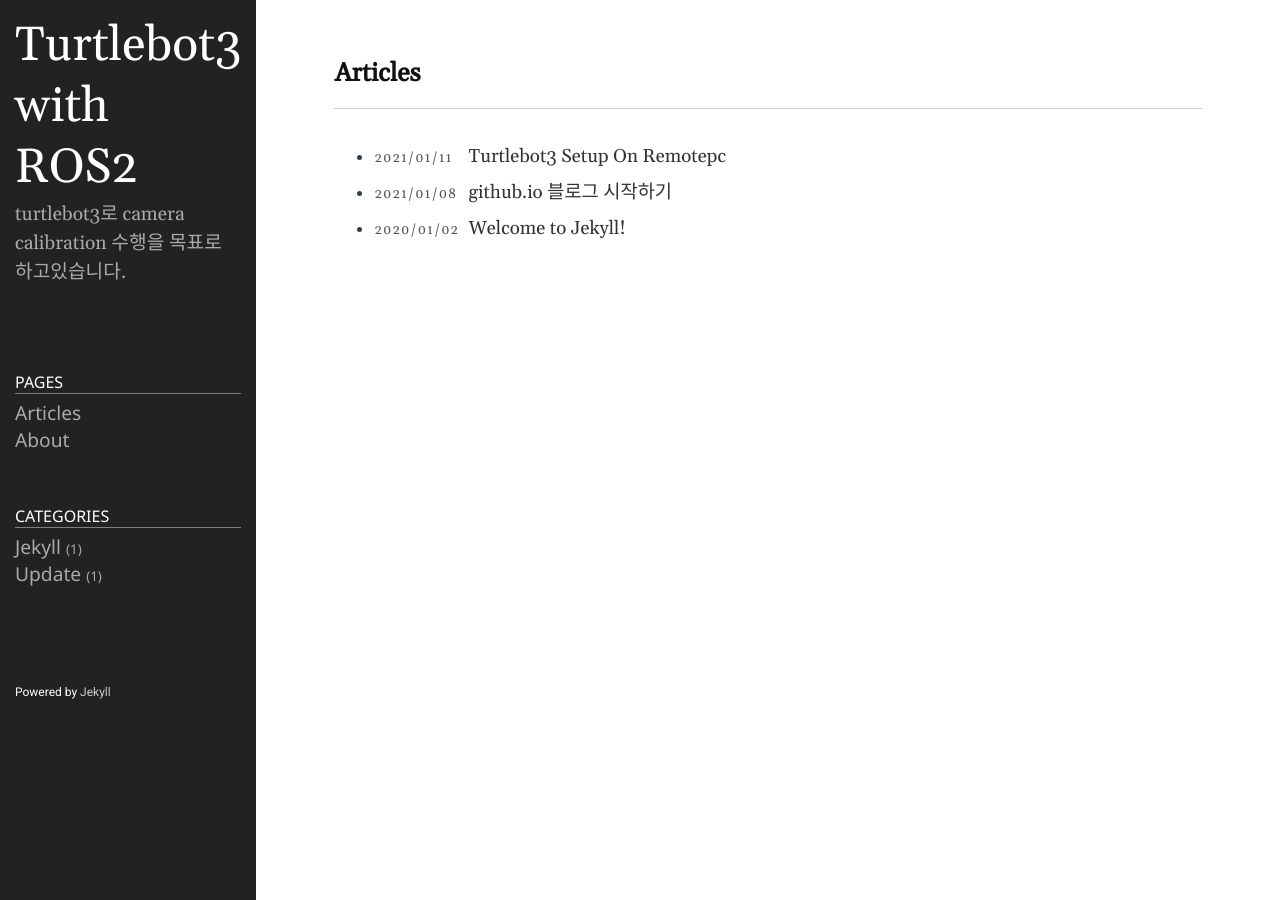
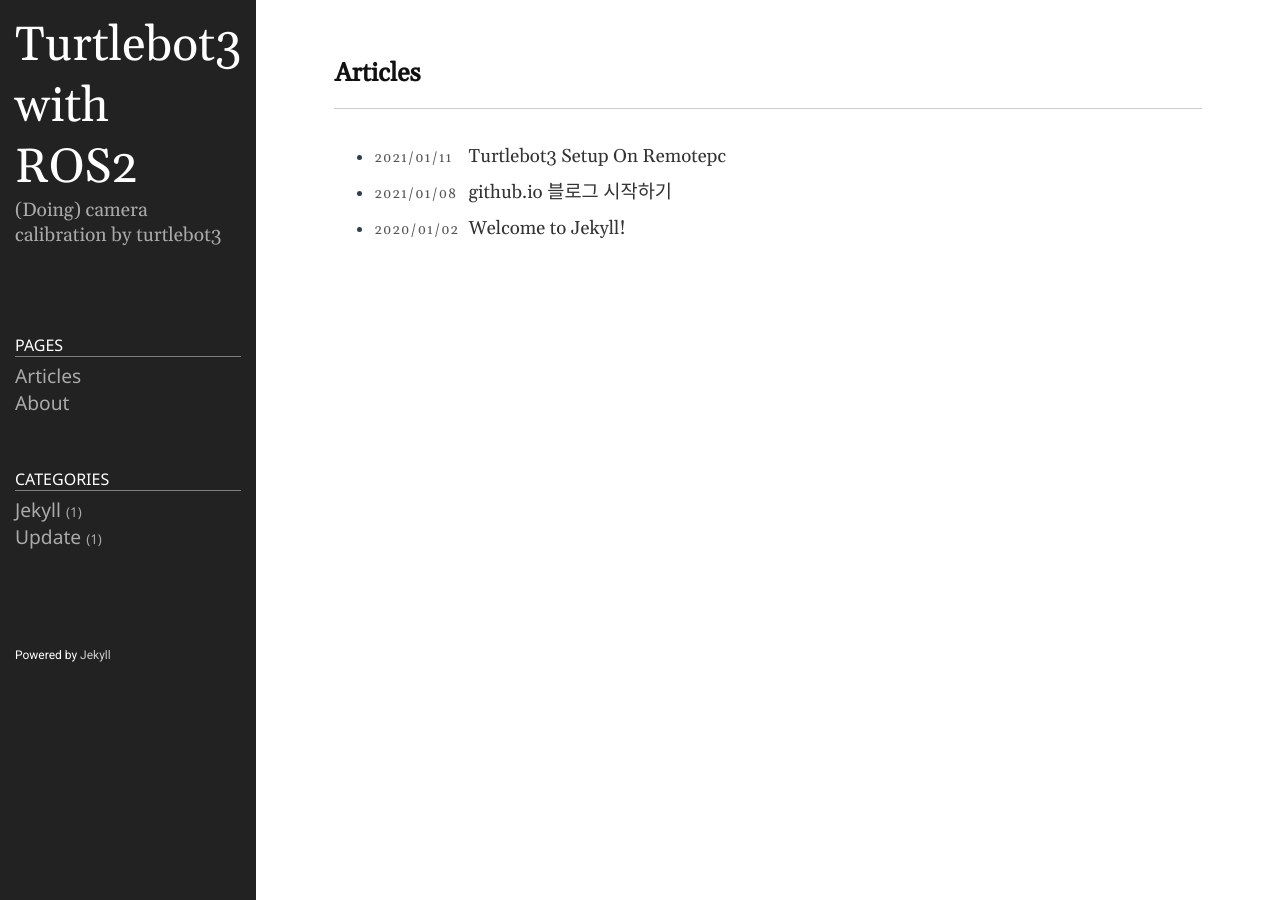
Before and after one commit to dustnia11/dustnia11.github.io, a Jekyll site: the page built from index.md, in a window 1280 px wide. Built offline with Jekyll 4.4.1, drawn with Linux system fonts in a browser that asks for light colours.

Commit message:
post replaced

```diff
--- a/_config.yml
+++ b/_config.yml
@@ -21,9 +21,9 @@
 title: Turtlebot3 with ROS2
 email: dustnia11@naver.com
 description: >- # this means to ignore newlines until "baseurl:"
-  turtlebot3로 camera calibration 수행을 목표로 하고있습니다.
+  (Doing) camera calibration by turtlebot3
 baseurl: "https://dustnia11.github.io" # the subpath of your site, e.g. /blog/
-url: "http://dustnia11.github.io" # the base hostname & protocol for your site, e.g. http://example.com
+# url: "http://dustnia11.github.io" # the base hostname & protocol for your site, e.g. http://example.com
 github_username: dustnia11
 highlighter: rouge
 svg:
```
